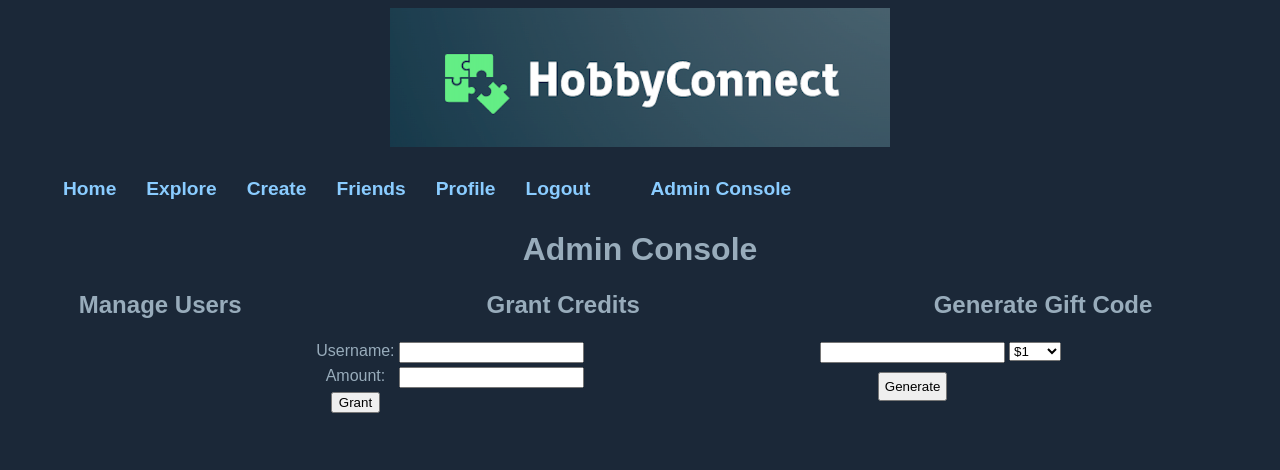
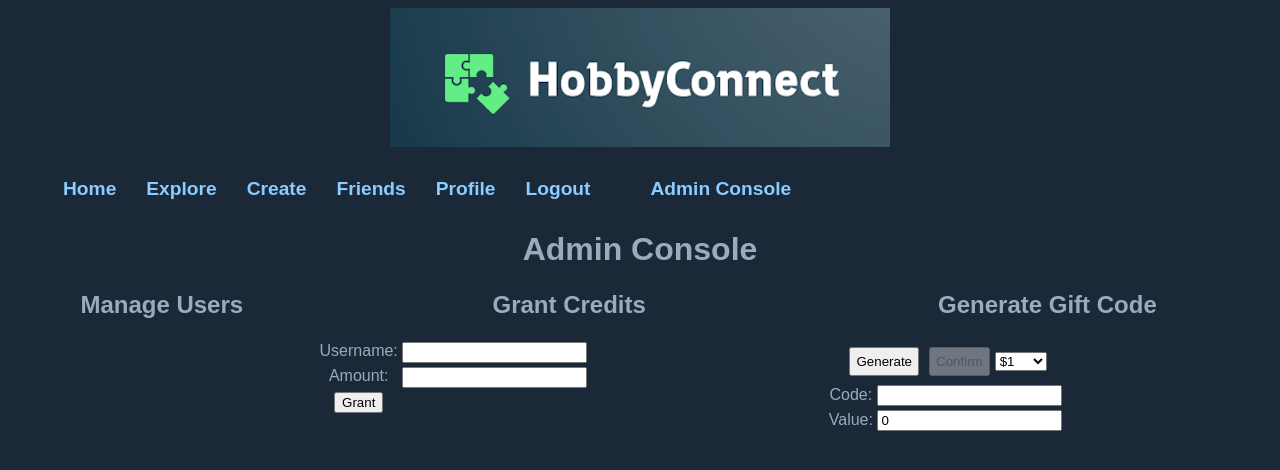
Before and after one commit to giladdani/HobbyConnect-Client, a React (Create React App) app: page /admin in a window 1280 px wide. Shown: the top 470 px of the page. Built offline with nearby package versions, Linux system fonts and the light colour scheme; sample sign-in values are in the browser's storage.

Commit message:
added insert gift code flow

```diff
--- a/src/components/giftcodes/GenerateGiftCode.tsx
+++ b/src/components/giftcodes/GenerateGiftCode.tsx
@@ -1,15 +1,35 @@
 import React, { useState } from "react";
 import UtilsService from '../../services/UtilsService'
 
+interface GiftCodeResponse {
+    status: number;
+    data: {
+        code: string;
+        amount: number;
+    };
+}
+
+
 export const GenerateGiftCode = () => {
-
     const [code, setCode] = useState("");
+    const [codeValue, setCodeValue] = useState(0);
     const [selectedAmount, setSelectedAmount] = useState(1);
 
     const generate_code = async() => {
-        const response = await UtilsService.generate_gift_code(sessionStorage.getItem("userToken")||"", selectedAmount);
+        const response:GiftCodeResponse = await UtilsService.generate_gift_code(sessionStorage.getItem("userToken")||"", selectedAmount);
+        if(response.status === 200){
+            setCode(response.data.code);
+            setCodeValue(response.data.amount)
+        }
+        else{
+            alert(response.data);
+        }
+    }
+
+    const insert_code = async () => {
+        const response = await UtilsService.insert_gift_code(sessionStorage.getItem("userToken")||"", code, codeValue);
         if(response.status === 201){
-            setCode(response.data);
+            alert("Code inserted.")
         }
         else{
             alert(response.data);
@@ -20,18 +40,24 @@ export const GenerateGiftCode = () => {
         <table>
             <tbody>
                 <tr>
-                    <td><input type="text" value={code} readOnly></input></td>
                     <td>
+                        <button onClick={generate_code}>Generate</button>
+                        <button onClick={insert_code} disabled={code === ''}>Confirm </button>
                         <select value={selectedAmount} onChange={(newValue) => { setSelectedAmount(parseInt(newValue.target.value))}}>
-                        <option value={1}>$1</option>
-                        <option value={5}>$5</option>
-                        <option value={20}>$20</option>
-                        <option value={50}>$50</option>
-                        <option value={100}>$100</option>
+                            <option value={1}>$1</option>
+                            <option value={5}>$5</option>
+                            <option value={20}>$20</option>
+                            <option value={50}>$50</option>
+                            <option value={100}>$100</option>
                         </select>
                     </td>
                 </tr>
-                <tr><td><button onClick={generate_code}>Generate</button></td></tr>
+                <tr>
+                    <td>Code: <input type="text" value={code} readOnly></input></td>
+                </tr>
+                <tr>
+                    <td>Value: <input type="text" value={codeValue} readOnly></input></td>
+                </tr>
             </tbody>
         </table>
     )
--- a/src/services/UtilsService.ts
+++ b/src/services/UtilsService.ts
@@ -1,4 +1,20 @@
 async function generate_gift_code(userToken:any, amount:any) {
+    const response = await fetch(`${process.env.REACT_APP_SERVER_BASE_URL}${process.env.REACT_APP_SERVER_PORT}/api/giftcodes/generate`,
+    {
+        headers: {
+            'Accept': 'application/json',
+            'Content-Type': 'application/json',
+            'authorization': userToken
+        },
+        method: 'POST',
+        body: JSON.stringify({amount})
+    })
+
+    const data = await response.json();
+    return {status: response.status, data};
+}
+
+async function insert_gift_code(userToken:any, code:string, amount:any) {
     const response = await fetch(`${process.env.REACT_APP_SERVER_BASE_URL}${process.env.REACT_APP_SERVER_PORT}/api/giftcodes`,
     {
         headers: {
@@ -7,7 +23,7 @@ async function generate_gift_code(userToken:any, amount:any) {
             'authorization': userToken
         },
         method: 'POST',
-        body: JSON.stringify({amount})
+        body: JSON.stringify({code, amount})
     })
 
     const data = await response.text();
@@ -48,6 +64,7 @@ async function grant_credits(userToken:string, amount:string, username:string) {
 
 const UtilsService = {
     generate_gift_code,
+    insert_gift_code,
     redeem_gift_code,
     grant_credits
 }
```
